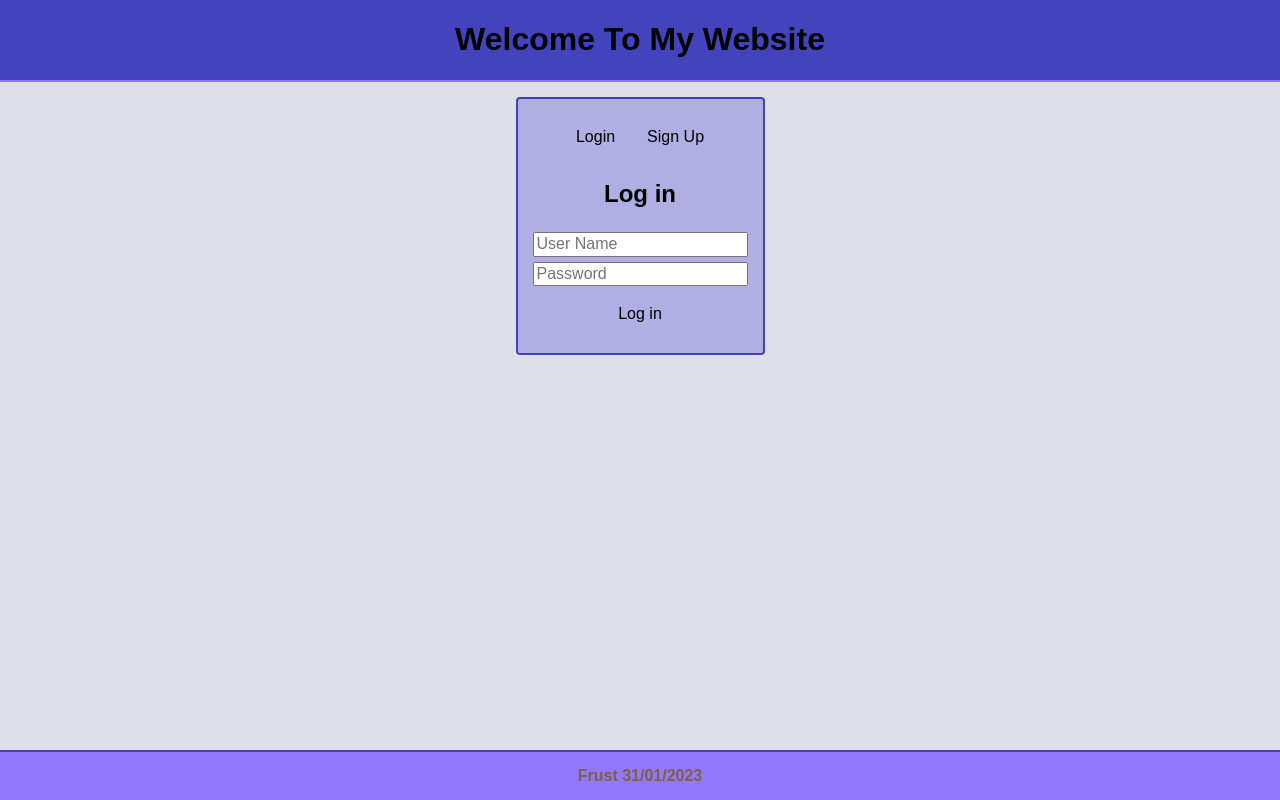
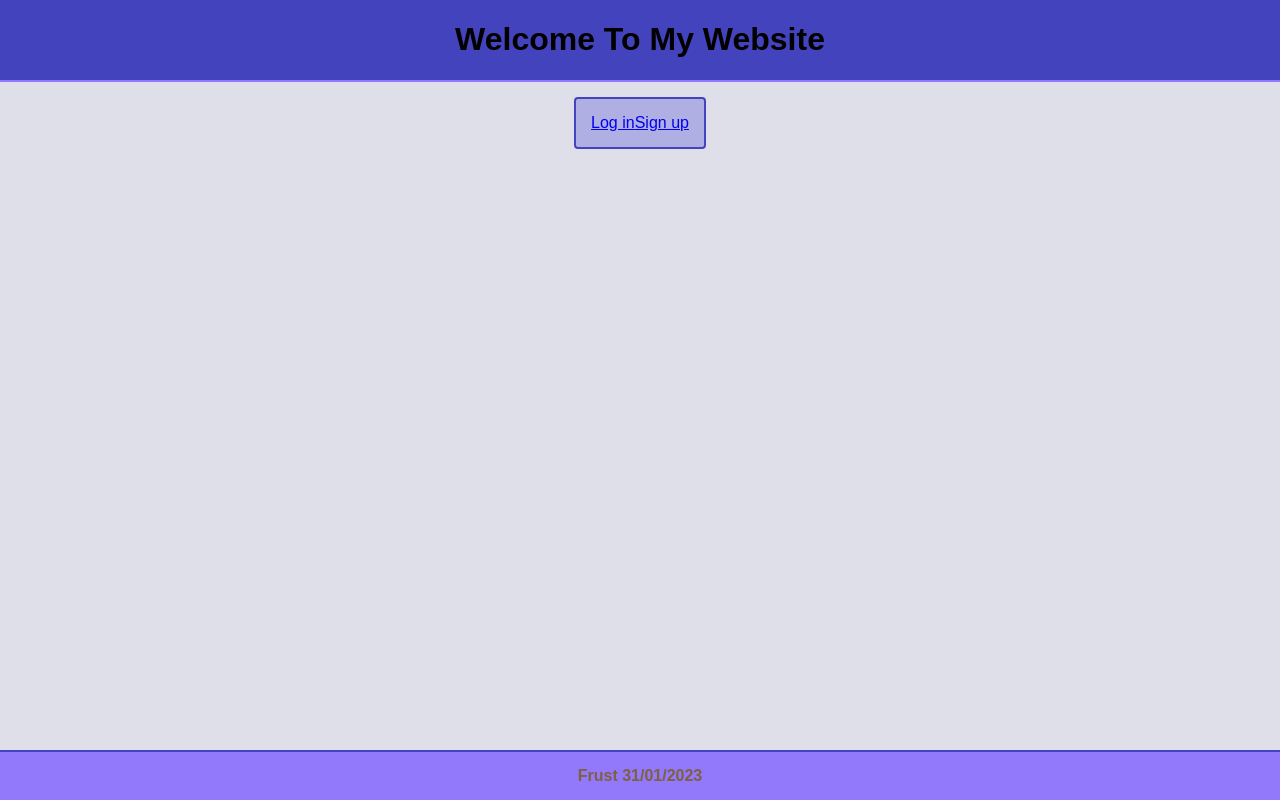
Before and after one commit to FrustT/laughing-eureka, a React (Vite) app: page / in a window 1280 px wide. Built offline with nearby package versions, Linux system fonts and the light colour scheme.

Commit message:
Made some react improvements but back-end still needs touch, more like a slap

```diff
--- a/package.json
+++ b/package.json
@@ -11,7 +11,8 @@
   "dependencies": {
     "normalize.css": "^8.0.1",
     "react": "^18.2.0",
-    "react-dom": "^18.2.0"
+    "react-dom": "^18.2.0",
+    "react-router-dom": "^6.8.0"
   },
   "devDependencies": {
     "@types/react": "^18.0.27",
--- a/src/Box.tsx
+++ /dev/null
@@ -1,22 +0,0 @@
-import Loginform from './boxcontents/Loginform';
-import Submitform from './boxcontents/Signupform';
-import { useState } from 'react';
-import './index.css';
-
-export default function Box() {
-	const windows = [<Loginform />, <Submitform />];
-	const [activeWindow, setActiveWindow] = useState(0);
-	return (
-		<div className="box">
-			<div>
-				<button onClick={() => setActiveWindow(0)}>
-					Login
-				</button>
-				<button onClick={() => setActiveWindow(1)}>
-					Sign Up
-				</button>
-			</div>
-			{windows[activeWindow]}
-		</div>
-	);
-}
--- /dev/null
+++ b/src/Router.tsx
@@ -0,0 +1,33 @@
+import { createBrowserRouter } from 'react-router-dom';
+import App from './routes/App';
+import ErrorPage from './routes/error-page';
+import Loginform from './boxcontents/Loginform';
+import Signupform from './boxcontents/Signupform';
+
+export const router = createBrowserRouter([
+	{
+		path: '/',
+		element: <App />,
+		errorElement: <ErrorPage />,
+		children: [
+			{
+				path: 'login',
+				element: <Loginform />,
+			},
+			{
+				path: 'signup',
+				element: <Signupform />,
+			},
+			{
+				path: 'users',
+				element: <Loginform />,
+				children: [
+					{
+						path: 'add',
+						element: <Loginform />,
+					},
+				],
+			},
+		],
+	},
+]);
--- a/src/index.css
+++ b/src/index.css
@@ -119,3 +119,14 @@ footer h4 {
 }
 
 /******Footer_End****/
+
+/*****Error_page****/
+.error-page {
+  display: flex;
+  flex-direction: column;
+  align-items: center;
+  justify-content: center;
+
+}
+
+/*****Error_end*****/
--- a/src/main.tsx
+++ b/src/main.tsx
@@ -1,12 +1,12 @@
+import { RouterProvider } from 'react-router-dom';
 import React from 'react';
 import ReactDOM from 'react-dom/client';
-import App from './App';
-import './index.css';
+import { router } from './Router';
 
 ReactDOM.createRoot(
 	document.getElementById('root') as HTMLElement
 ).render(
 	<React.StrictMode>
-		<App />
+		<RouterProvider router={router} />
 	</React.StrictMode>
 );
--- a/src/App.tsx
+++ b/src/routes/App.tsx
@@ -1,5 +1,5 @@
-import './index.css';
-import Content from './ContentRouter';
+import '../index.css';
+import Content from './Content';
 
 function App() {
 	return (
--- /dev/null
+++ b/src/routes/Box.tsx
@@ -0,0 +1,17 @@
+import { Link, Outlet } from 'react-router-dom';
+import { useState } from 'react';
+import '../index.css';
+
+export default function Box() {
+	const windows = [`login`, `signup`];
+	const [activeWindow, setActiveWindow] = useState(0);
+	return (
+		<div className="box">
+			<div>
+				<Link to={'login'}>Log in</Link>
+				<Link to={'signup'}>Sign up</Link>
+			</div>
+			<Outlet />
+		</div>
+	);
+}
--- a/src/ContentRouter.tsx
+++ b/src/routes/Content.tsx
@@ -1,5 +1,4 @@
-import './index.css';
-import Signupform from './boxcontents/Signupform';
+import '../index.css';
 import Box from './Box';
 
 function Content() {
--- /dev/null
+++ b/src/routes/error-page.tsx
@@ -0,0 +1,17 @@
+import { useRouteError } from 'react-router-dom';
+import '../index.css';
+
+export default function ErrorPage() {
+	const error: any = useRouteError(); //since its already unknown type in doc ':any' seemed right enough
+	console.error(error);
+	return (
+		<div className="error-page">
+			<p>
+				<h1> Sorry, </h1>an unexpected error has occured.
+			</p>
+			<p>
+				<i>{error.statusText || error.message}</i>
+			</p>
+		</div>
+	);
+}
```
Also changed, not shown: 2 other files (tests, documents, lock files or other folders).
